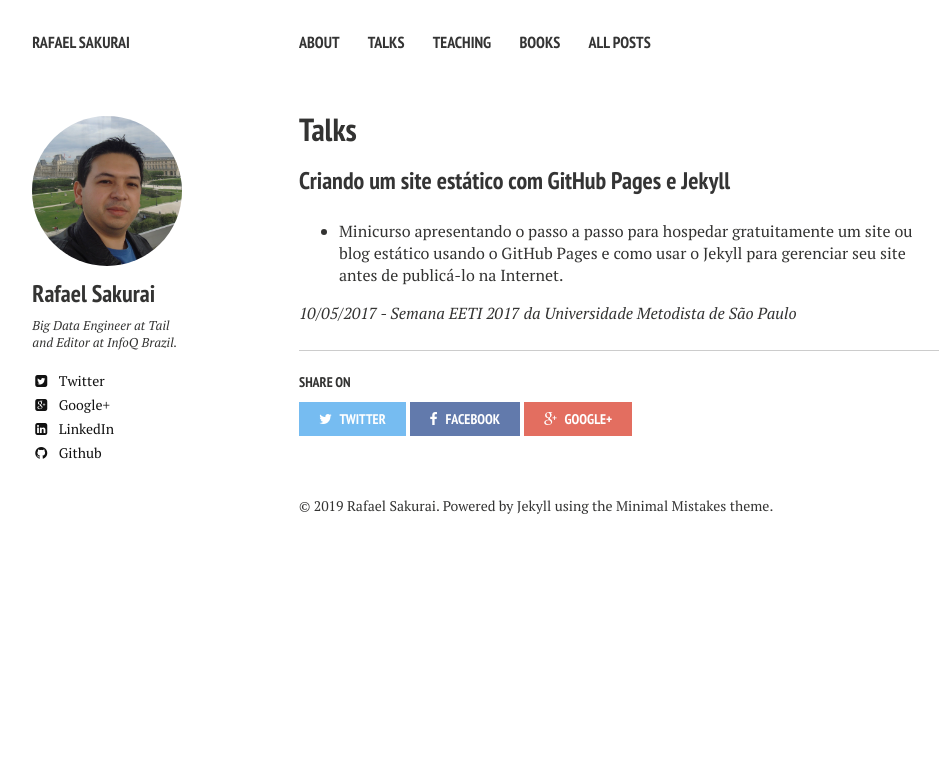
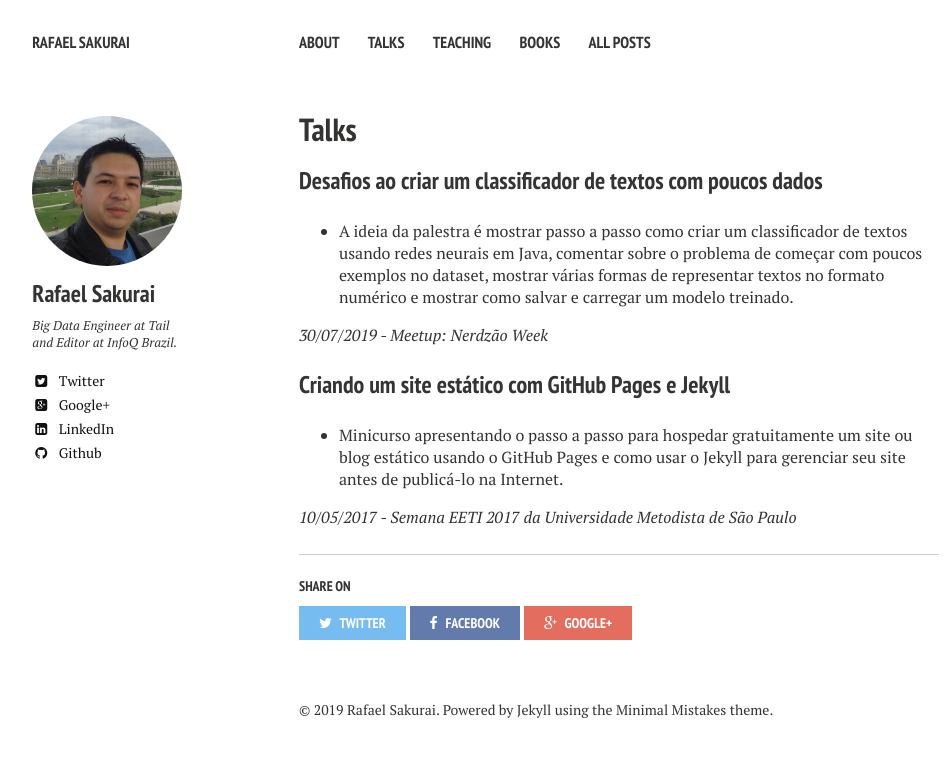
Before and after one commit to rafaelsakurai/rafaelsakurai.github.io, a Jekyll site: the page built from talks/index.md, in a window 1280 px wide. Shown: the top 757 px of the page, without its empty margins (21-973 px from the left). Built offline with Jekyll 4.4.1, drawn with Linux system fonts in a browser that asks for light colours; nearby versions of some CDN libraries.

Commit message:
Adicionar nova palestra

```diff
--- a/talks/index.md
+++ b/talks/index.md
@@ -2,8 +2,13 @@
 layout: page
 title: Talks
 tags: [talks]
-modified: 2016-02-04T16:36:00.573882-03:00
+modified: 2019-07-31T12:12:00.573882-03:00
 ---
+
+### <a href="https://drive.google.com/file/d/1iCBpiTpbiO8lYozBKweHL07kWUpvYIzc" target="_blank">Desafios ao criar um classificador de textos com poucos dados</a>
+* A ideia da palestra é mostrar passo a passo como criar um classificador de textos usando redes neurais em Java, comentar sobre o problema de começar com poucos exemplos no dataset, mostrar várias formas de representar textos no formato numérico e mostrar como salvar e carregar um modelo treinado.
+
+*30/07/2019 - Meetup: Nerdzão Week*
 
 ### <a href="https://docs.google.com/presentation/d/1eiZ1lco2_VMWhb5mU2W2eLJuLGe1UCCK5PJjcMq9IQY" target="_blank">Criando um site estático com GitHub Pages e Jekyll</a>
 * Minicurso apresentando o passo a passo para hospedar gratuitamente um site ou blog estático usando o GitHub Pages e como usar o Jekyll para gerenciar seu site antes de publicá-lo na Internet.
```
